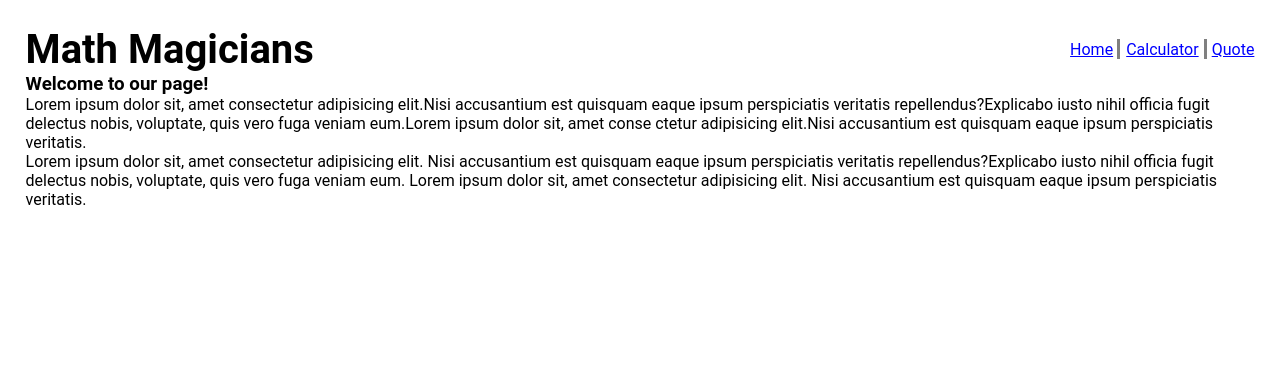
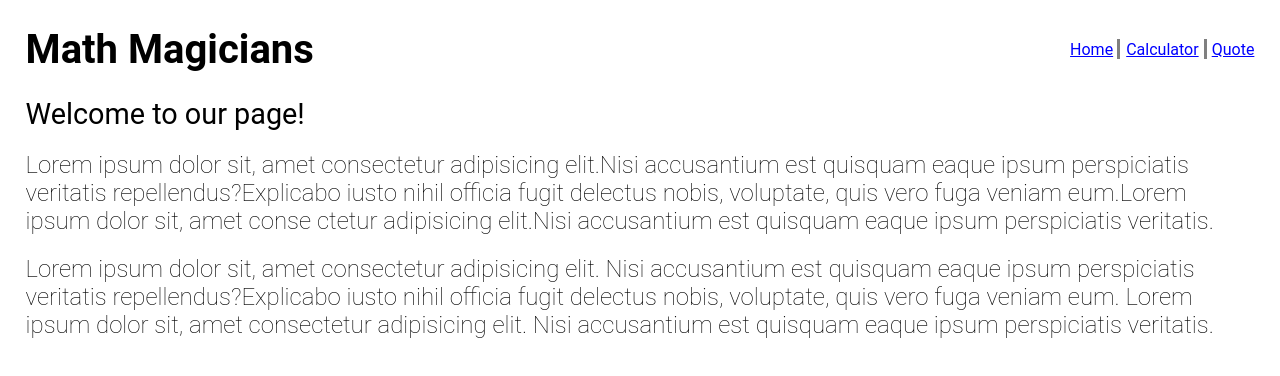
Before and after one commit to ndorrh/Math_Magicians, a React (Create React App) app: page / in a window 1280 px wide. Shown: the top 376 px of the page. Built offline with nearby package versions, Linux system fonts and the light colour scheme.

Commit message:
Add styling for home page

```diff
--- a/public/index.html
+++ b/public/index.html
@@ -24,7 +24,7 @@
       work correctly both with client-side routing and a non-root public URL.
       Learn how to configure a non-root public URL by running `npm run build`.
     -->
-    <title>React App</title>
+    <title>Math Magician</title>
   </head>
   <body>
     <noscript>You need to enable JavaScript to run this app.</noscript>
--- a/src/pages/Home.js
+++ b/src/pages/Home.js
@@ -1,11 +1,11 @@
 import React from 'react';
+import styles from './Home.module.css';
 
-function Home() {
-  return (
+const Home = () => (
   <>
-      <main>
-        <h3>Welcome to our page!</h3>
-        <p>
+    <main className={styles.main}>
+      <p className={styles.welcome}>Welcome to our page!</p>
+      <p className={styles.para}>
         {' '}
         Lorem ipsum dolor sit, amet consectetur adipisicing
         elit.Nisi accusantium est quisquam eaque ipsum
@@ -14,7 +14,7 @@ function Home() {
         vero fuga veniam eum.Lorem ipsum dolor sit, amet conse
         ctetur adipisicing elit.Nisi accusantium est quisquam eaque ipsum perspiciatis veritatis.
       </p>
-        <p>
+      <p className={styles.para}>
         {' '}
         Lorem ipsum dolor sit, amet consectetur adipisicing elit.
         Nisi accusantium est quisquam eaque ipsum perspiciatis
@@ -26,6 +26,5 @@ function Home() {
     </main>
   </>
 );
-}
 
 export default Home;
--- /dev/null
+++ b/src/pages/Home.module.css
@@ -0,0 +1,16 @@
+.main {
+  margin-top: 2%;
+  display: flex;
+  flex-direction: column;
+  gap: 20px;
+}
+
+.welcome {
+  font-size: 1.8rem;
+  font-weight: 400;
+}
+
+.para {
+  font-size: 1.5rem;
+  font-weight: 200;
+}
```
Lines whose indentation alone changed are shown as unchanged.
